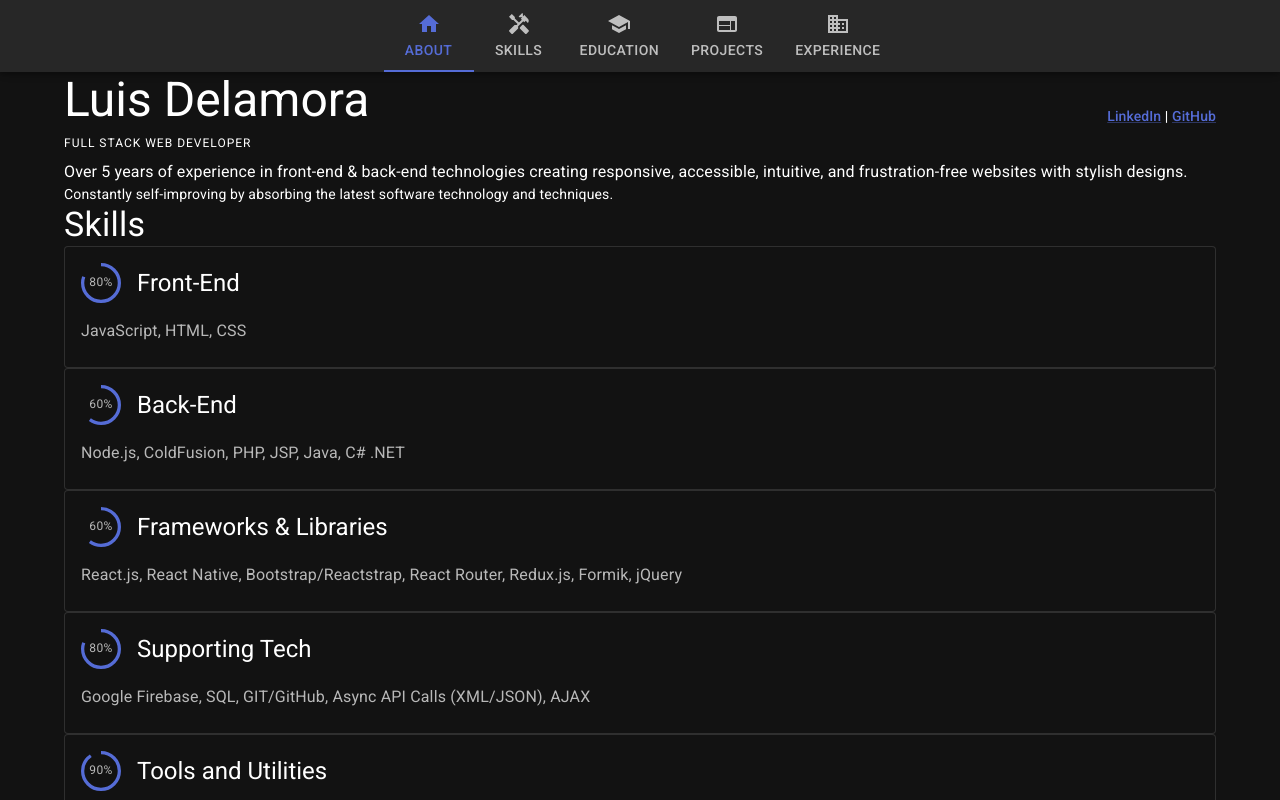
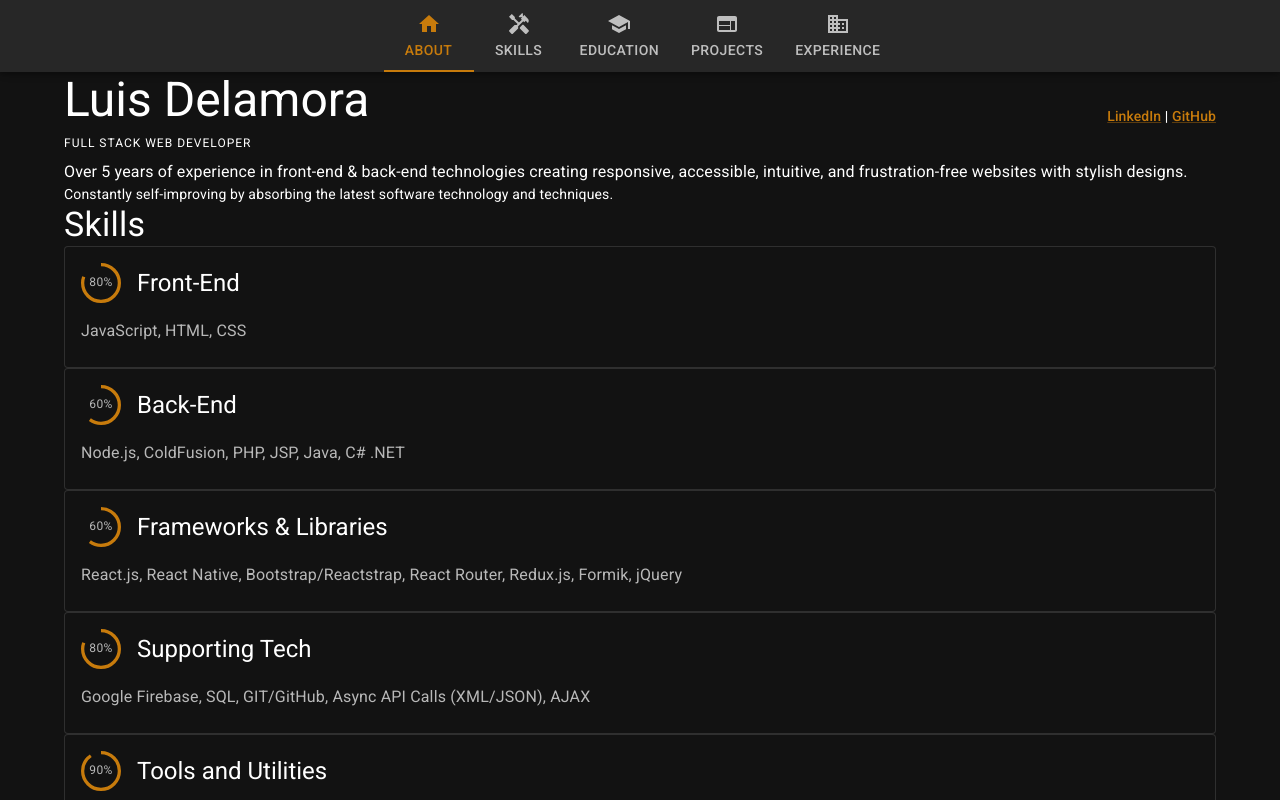
Before and after one commit to eccos/portfolio, a React (Create React App) app: page / in a window 1280 px wide. Shown: the top 800 px of the page. Built offline with nearby package versions, Linux system fonts and the light colour scheme.

Commit message:
upd theme colors

```diff
--- a/src/theme.js
+++ b/src/theme.js
@@ -5,10 +5,10 @@ const theme = createTheme({
   palette: {
     mode: 'dark',
     primary: {
-      main: '#556cd6',
+      main: '#c77b0c',
     },
     secondary: {
-      main: '#19857b',
+      main: '#0c57c7',
     },
     error: {
       main: red.A400,
```
